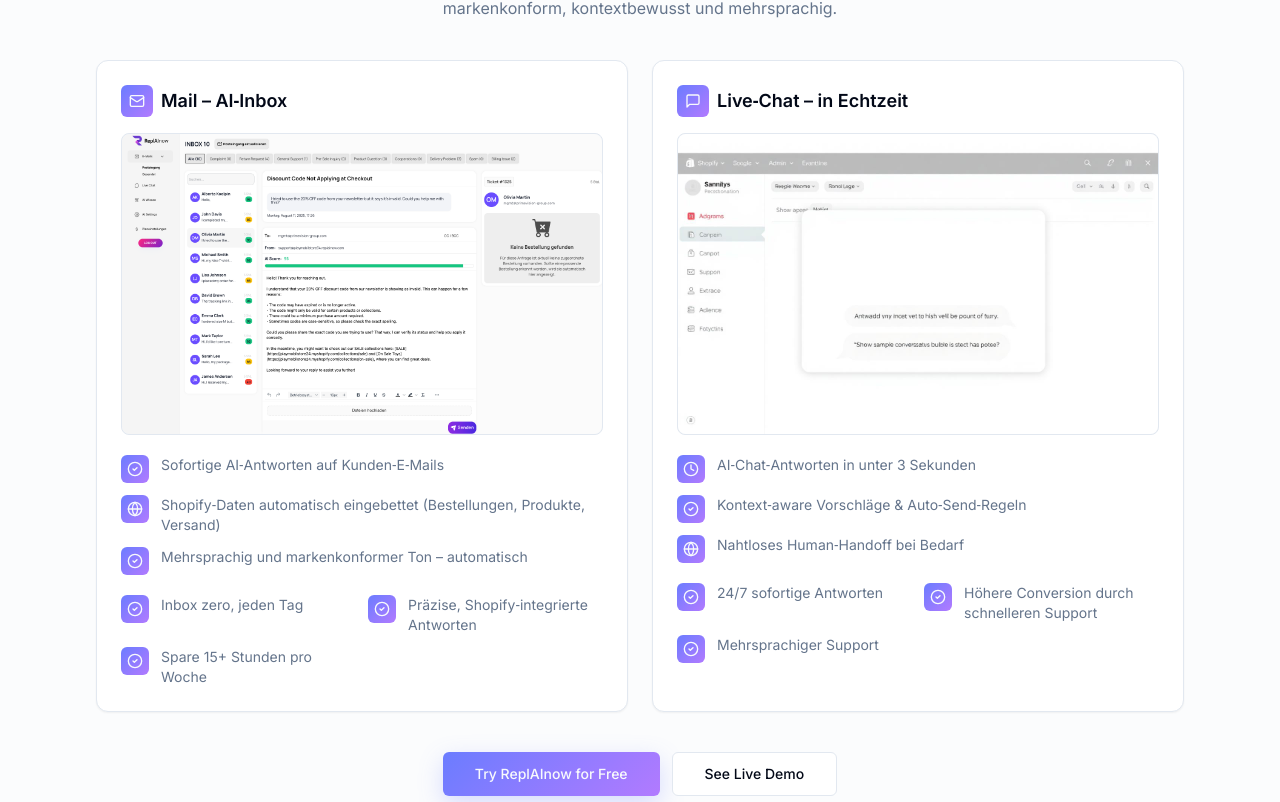
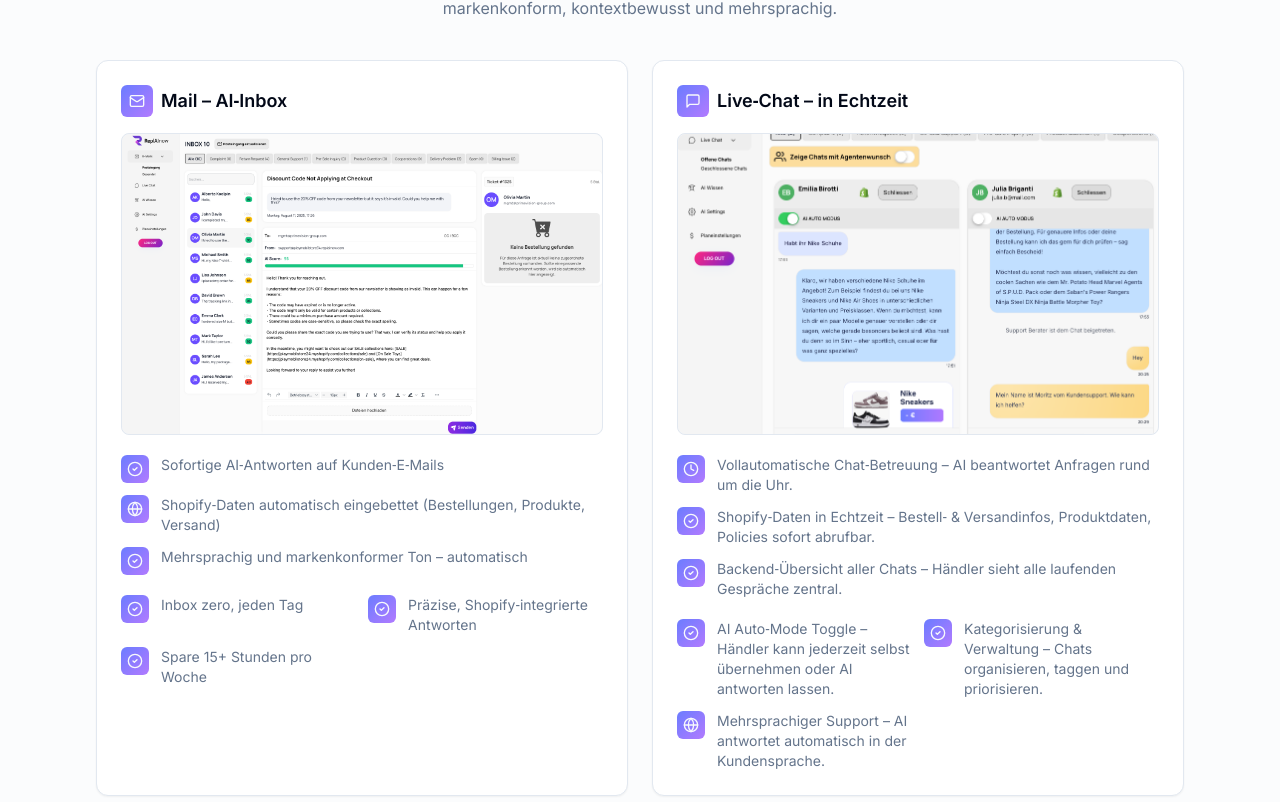
Before and after one commit to Breezythecoder/replainow-ai-shopify-support, a React (Vite) app: page / in a window 1280 px wide. Shown: the part 3258-4060 px from the top of the page. Built offline with nearby package versions, Linux system fonts and the light colour scheme.

Commit message:
Update Mail & Chat section
Replace image and update Live Chat USPs to match previous discussion.

```diff
--- a/src/components/marketing/MailAndChat.tsx
+++ b/src/components/marketing/MailAndChat.tsx
@@ -2,7 +2,7 @@ import { Button } from "@/components/ui/button";
 import { AspectRatio } from "@/components/ui/aspect-ratio";
 import { Mail, MessageSquare, CheckCircle2, Globe, Clock } from "lucide-react";
 
-import chatImg from "@/assets/mock-chat.jpg";
+
 
 const OAUTH_URL = "https://apps.shopify.com/replainow/install";
 
@@ -75,7 +75,7 @@ const MailAndChat = () => {
             <figure className="rounded-lg border bg-muted">
               <AspectRatio ratio={16 / 10}>
                 <img
-                  src={chatImg}
+                  src="/lovable-uploads/ad586425-618c-4760-ad1a-4e949029cd8f.png"
                   alt="ReplAInow Live Chat – AI‑Chat in Echtzeit auf Desktop & Mobile"
                   loading="lazy"
                   className="h-full w-full object-cover rounded-lg"
@@ -84,15 +84,15 @@ const MailAndChat = () => {
             </figure>
 
             <ul className="mt-5 space-y-3">
-              <Bullet Icon={Clock}>AI‑Chat‑Antworten in unter 3 Sekunden</Bullet>
-              <Bullet Icon={CheckCircle2}>Kontext‑aware Vorschläge & Auto‑Send‑Regeln</Bullet>
-              <Bullet Icon={Globe}>Nahtloses Human‑Handoff bei Bedarf</Bullet>
+              <Bullet Icon={Clock}>Vollautomatische Chat‑Betreuung – AI beantwortet Anfragen rund um die Uhr.</Bullet>
+              <Bullet Icon={CheckCircle2}>Shopify‑Daten in Echtzeit – Bestell‑ & Versandinfos, Produktdaten, Policies sofort abrufbar.</Bullet>
+              <Bullet Icon={CheckCircle2}>Backend‑Übersicht aller Chats – Händler sieht alle laufenden Gespräche zentral.</Bullet>
             </ul>
 
             <ul className="mt-5 grid grid-cols-1 sm:grid-cols-2 gap-3">
-              <Bullet Icon={CheckCircle2}>24/7 sofortige Antworten</Bullet>
-              <Bullet Icon={CheckCircle2}>Höhere Conversion durch schnelleren Support</Bullet>
-              <Bullet Icon={CheckCircle2}>Mehrsprachiger Support</Bullet>
+              <Bullet Icon={CheckCircle2}>AI Auto‑Mode Toggle – Händler kann jederzeit selbst übernehmen oder AI antworten lassen.</Bullet>
+              <Bullet Icon={CheckCircle2}>Kategorisierung & Verwaltung – Chats organisieren, taggen und priorisieren.</Bullet>
+              <Bullet Icon={Globe}>Mehrsprachiger Support – AI antwortet automatisch in der Kundensprache.</Bullet>
             </ul>
           </article>
         </div>
```
Also changed, not shown: public/lovable-uploads/ad586425-618c-4760-ad1a-4e949029cd8f.png (added).
